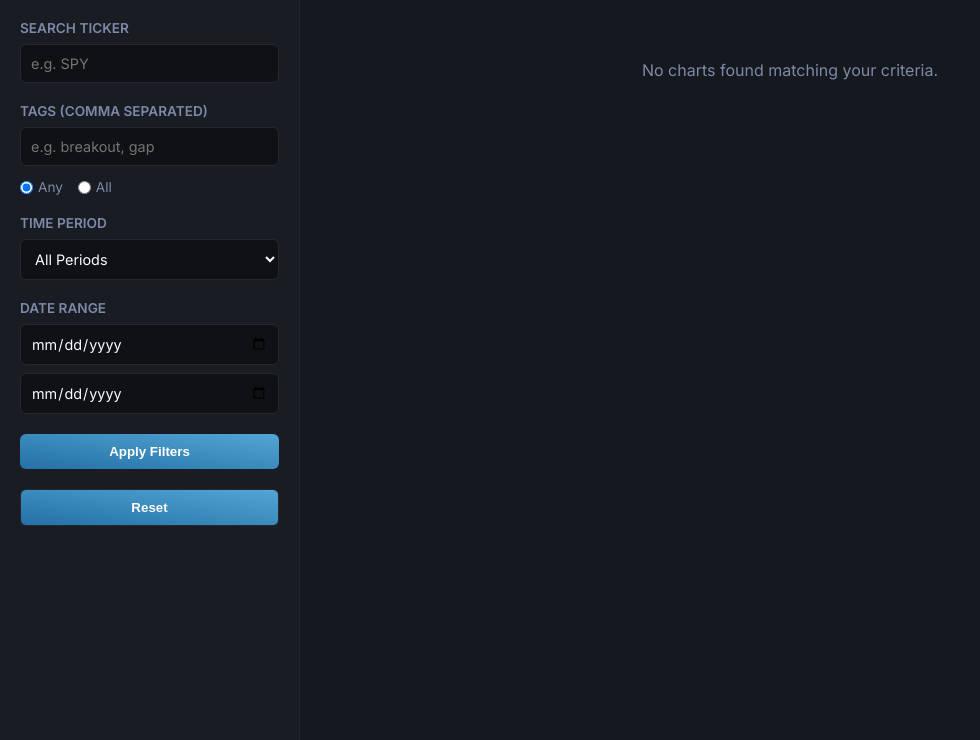
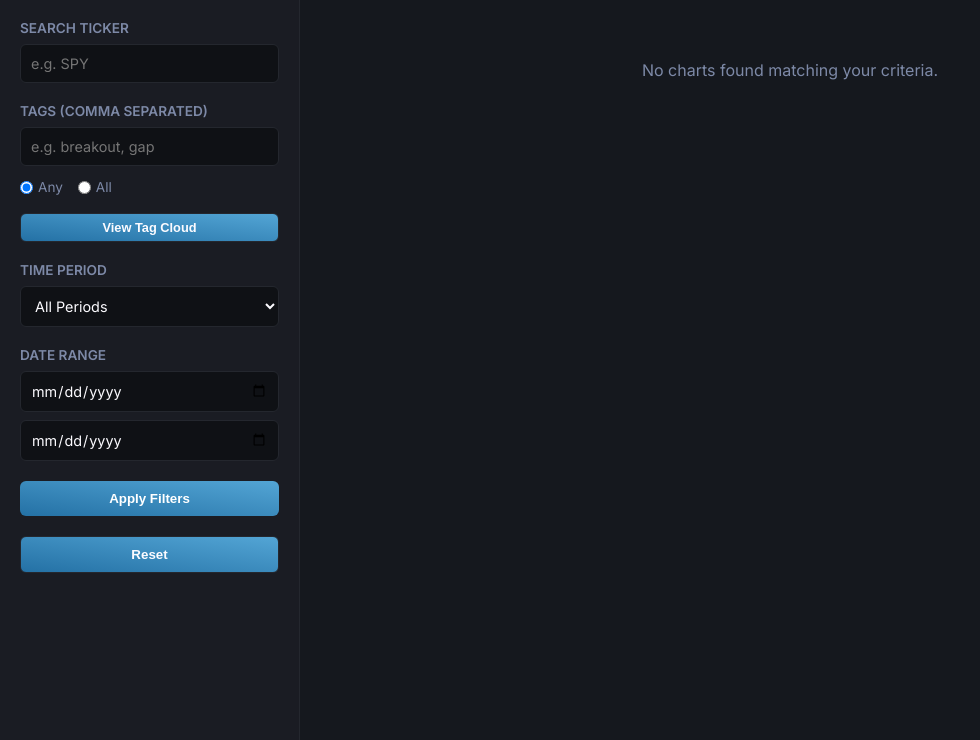
Before and after one commit to aajain-clgx/charts_downloader, a Flask app: page / in a window 1280 px wide. Shown: the part 60-800 px from the top of the page, without its empty margins (0-980 px from the left). Run offline with Flask 3, Linux system fonts and the light colour scheme; data that the repository does not hold is empty.

Commit message:
Update UI with a tag word cloud

```diff
--- a/src/app.py
+++ b/src/app.py
@@ -53,5 +53,10 @@ def api_remove_tag():
     db.remove_tag(chart_id, tag_name)
     return jsonify({'success': True})
 
+@app.route('/api/tags/cloud')
+def api_tags_cloud():
+    tags = db.get_all_tags()
+    return jsonify(tags)
+
 if __name__ == '__main__':
     app.run(debug=True, port=5001)
--- a/src/db.py
+++ b/src/db.py
@@ -168,5 +168,13 @@ def get_charts(ticker=None, date_start=None, date_end=None, tags=None, latest_pe
 
     return results
 
+def get_all_tags():
+    conn = get_db_connection()
+    cursor = conn.cursor()
+    cursor.execute('SELECT tag_name, COUNT(*) as count FROM tags GROUP BY tag_name ORDER BY count DESC')
+    tags = cursor.fetchall()
+    conn.close()
+    return [dict(tag) for tag in tags]
+
 if __name__ == '__main__':
     init_db()
--- a/src/templates/index.html
+++ b/src/templates/index.html
@@ -474,6 +474,30 @@
         input[type="checkbox"] {
             display: none;
         }
+
+        /* Tag Cloud */
+        .tag-cloud-container {
+            display: flex;
+            flex-wrap: wrap;
+            gap: 15px;
+            justify-content: center;
+            align-items: center;
+            padding: 20px;
+            max-width: 800px;
+        }
+
+        .cloud-tag {
+            cursor: pointer;
+            transition: color 0.2s, transform 0.2s;
+            color: var(--text-muted);
+            line-height: 1;
+            user-select: none;
+        }
+
+        .cloud-tag:hover {
+            color: var(--accent-primary);
+            transform: scale(1.1);
+        }
     </style>
 </head>
 
@@ -515,6 +539,8 @@
                             style="display: block;"> All
                     </label>
                 </div>
+                <button class="btn btn-secondary" onclick="openTagCloud()"
+                    style="margin-top: 10px; width: 100%; font-size: 0.8rem; padding: 6px;">View Tag Cloud</button>
             </div>
 
             <div class="filter-group">
@@ -562,6 +588,18 @@
             <div id="modalDate" class="modal-date"></div>
         </div>
         <button class="modal-nav-btn next-btn" onclick="changeChart(1, event)">&#10095;</button>
+    </div>
+
+    <div id="tagCloudModal" class="modal" onclick="closeTagCloud(event)">
+        <div class="modal-wrapper"
+            style="background: var(--card-bg); padding: 30px; border-radius: 8px; border: 1px solid var(--border-color); position: relative; width: auto; max-width: 90%;">
+            <span class="close-modal" onclick="closeTagCloud(event)"
+                style="top: 10px; right: 15px; font-size: 1.5rem; position: absolute;">&times;</span>
+            <h2 style="margin-bottom: 20px; color: var(--text-main); text-align: center;">Tag Cloud</h2>
+            <div id="tagCloudContent" class="tag-cloud-container">
+                <!-- Tags injected here -->
+            </div>
+        </div>
     </div>
 
     <script>
@@ -805,8 +843,76 @@
             } else {
                 if (document.exitFullscreen) {
                     document.exitFullscreen();
+                } else if (document.webkitExitFullscreen) { /* Safari */
+                    document.webkitExitFullscreen();
+                } else if (document.msExitFullscreen) { /* IE11 */
+                    document.msExitFullscreen();
                 }
             }
+        }
+
+        async function openTagCloud() {
+            const modal = document.getElementById('tagCloudModal');
+            const content = document.getElementById('tagCloudContent');
+            content.innerHTML = '<div style="color: var(--text-muted);">Loading...</div>';
+            modal.classList.add('active');
+
+            try {
+                const response = await fetch('/api/tags/cloud');
+                const tags = await response.json();
+                renderTagCloud(tags);
+            } catch (error) {
+                console.error('Error fetching tag cloud:', error);
+                content.innerHTML = '<div style="color: red;">Error loading tags.</div>';
+            }
+        }
+
+        function closeTagCloud(event) {
+            if (event) event.stopPropagation();
+            // Check if clicked element is the modal background or the close button
+            if (event.target === document.getElementById('tagCloudModal') || event.target.classList.contains('close-modal')) {
+                document.getElementById('tagCloudModal').classList.remove('active');
+            }
+        }
+
+        function renderTagCloud(tags) {
+            const content = document.getElementById('tagCloudContent');
+            content.innerHTML = '';
+
+            if (tags.length === 0) {
+                content.innerHTML = '<div style="color: var(--text-muted);">No tags found.</div>';
+                return;
+            }
+
+            // Find min and max counts for scaling
+            const maxCount = Math.max(...tags.map(t => t.count));
+            const minCount = Math.min(...tags.map(t => t.count));
+
+            // Font size range (rem)
+            const minSize = 0.8;
+            const maxSize = 2.5;
+
+            tags.forEach(tag => {
+                let size;
+                if (maxCount === minCount) {
+                    size = (minSize + maxSize) / 2;
+                } else {
+                    size = minSize + (tag.count - minCount) * (maxSize - minSize) / (maxCount - minCount);
+                }
+
+                const span = document.createElement('span');
+                span.className = 'cloud-tag';
+                span.style.fontSize = `${size}rem`;
+                span.textContent = `${tag.tag_name} (${tag.count})`;
+                span.onclick = () => selectTagFromCloud(tag.tag_name);
+                content.appendChild(span);
+            });
+        }
+
+        function selectTagFromCloud(tagName) {
+            document.getElementById('tagsInput').value = tagName;
+            document.getElementById('tagCloudModal').classList.remove('active');
+            fetchCharts();
         }
 
         function closeModal(event) {
```
